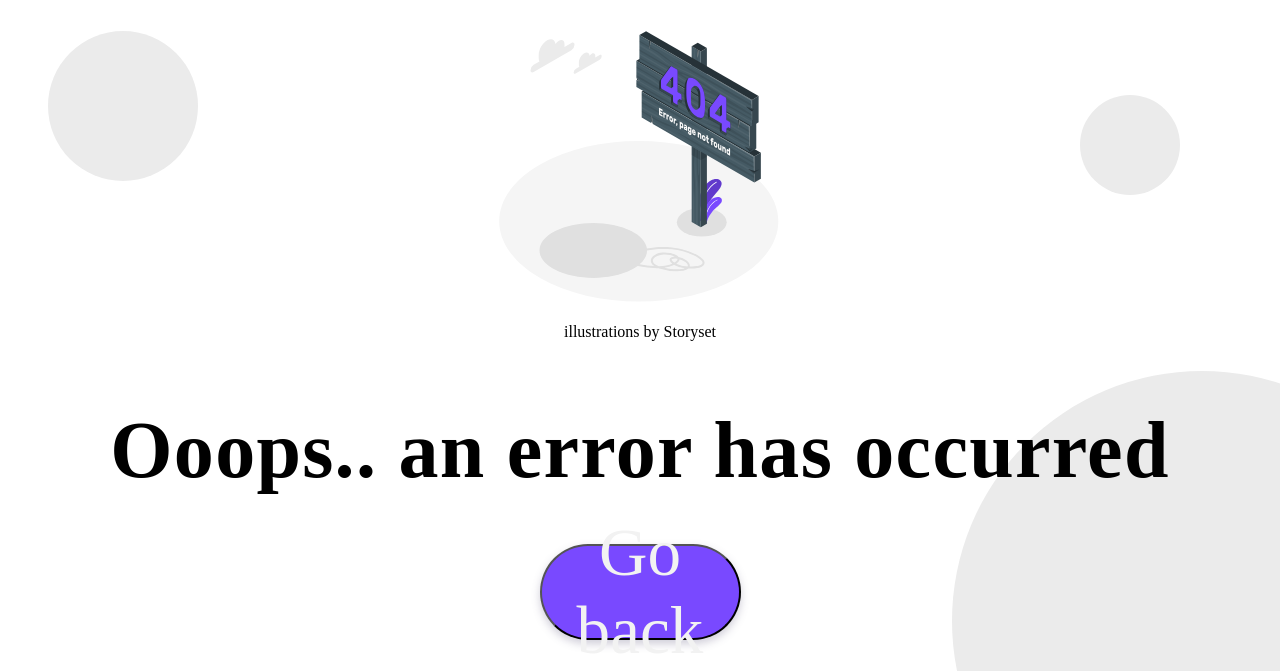
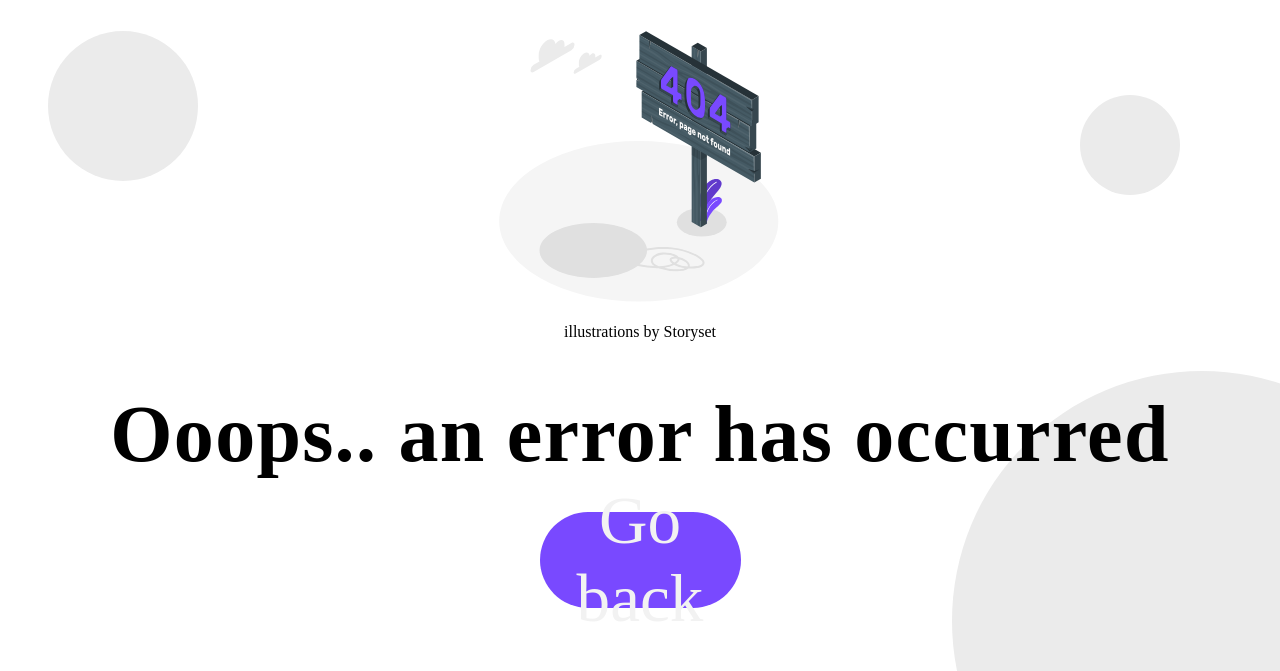
Before and after one commit to micichocki/wdpai, a PHP site: page /index.php in a window 1280 px wide. Shown: the part 129-800 px from the top of the page. Run offline with PHP 8.4, Linux system fonts and the light colour scheme; a stand-in replaces the project's code that opens the database connection; some libraries are stand-ins or nearby versions; some web fonts are replaced.

Commit message:
Fixing visual bugs during errors

```diff
--- a/public/css/error.css
+++ b/public/css/error.css
@@ -39,9 +39,8 @@ main{
     font-family: Jomhuria;
     font-size: 4.2rem;
     border-radius: 3.125rem;
-    background: var(--interactive-primary-enabled, #7949FF);
-    box-shadow: 0px 4px 8px 0px rgba(101, 92, 128, 0.30);
-    color: var(--text-light, #FFF);
+    background: #7949FF;
+    color: #FFF;
     cursor: pointer;
     flex-shrink: 0;
     font-style: normal;
@@ -49,6 +48,8 @@ main{
     line-height: normal;
     position: relative;
     z-index: 2;
+    border:none;
+    margin-top:0;
   }
 .button-a-tag{
     text-decoration: none;
@@ -102,8 +103,8 @@ main{
     margin-top:8rem;
 }
 .main-text{
-    margin-top: 4rem;
-    margin-bottom: 3rem;
+    margin-top: 3rem;
+    margin-bottom: 2rem;
 
 }
 
```
